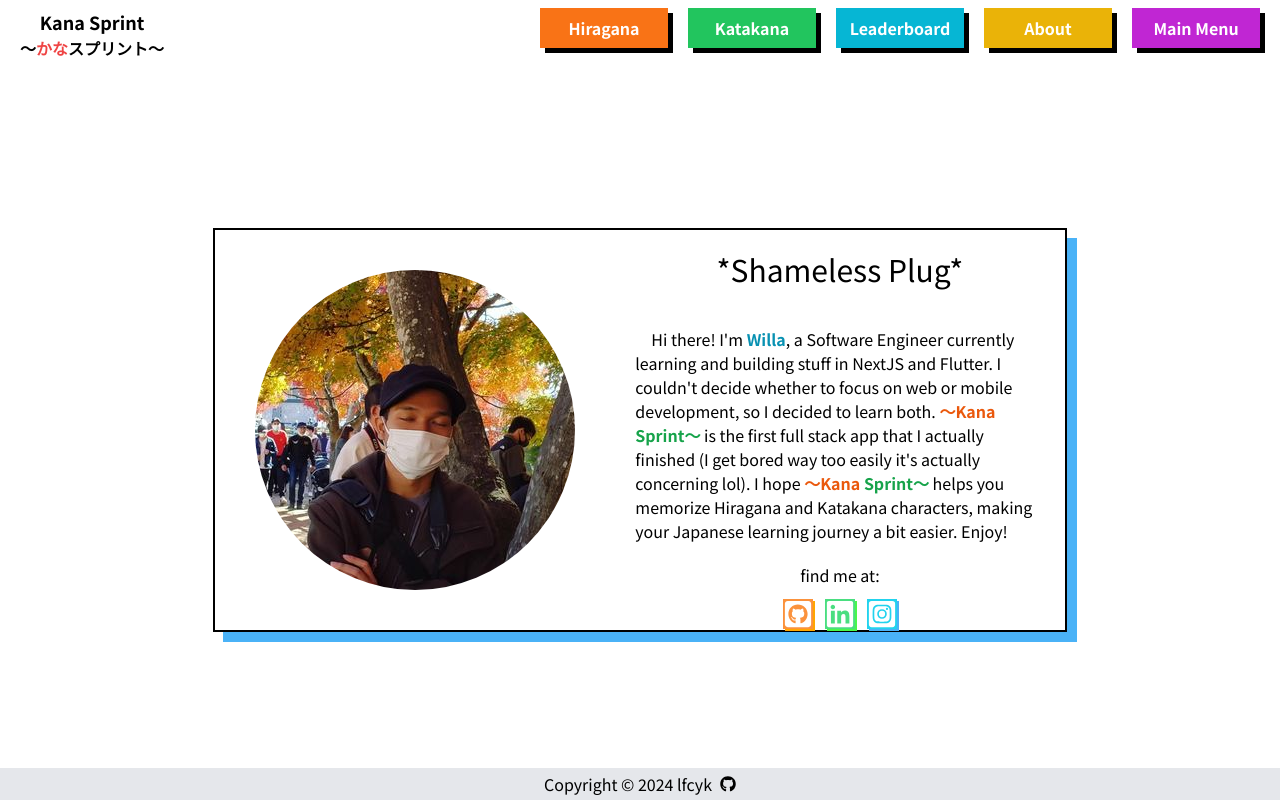
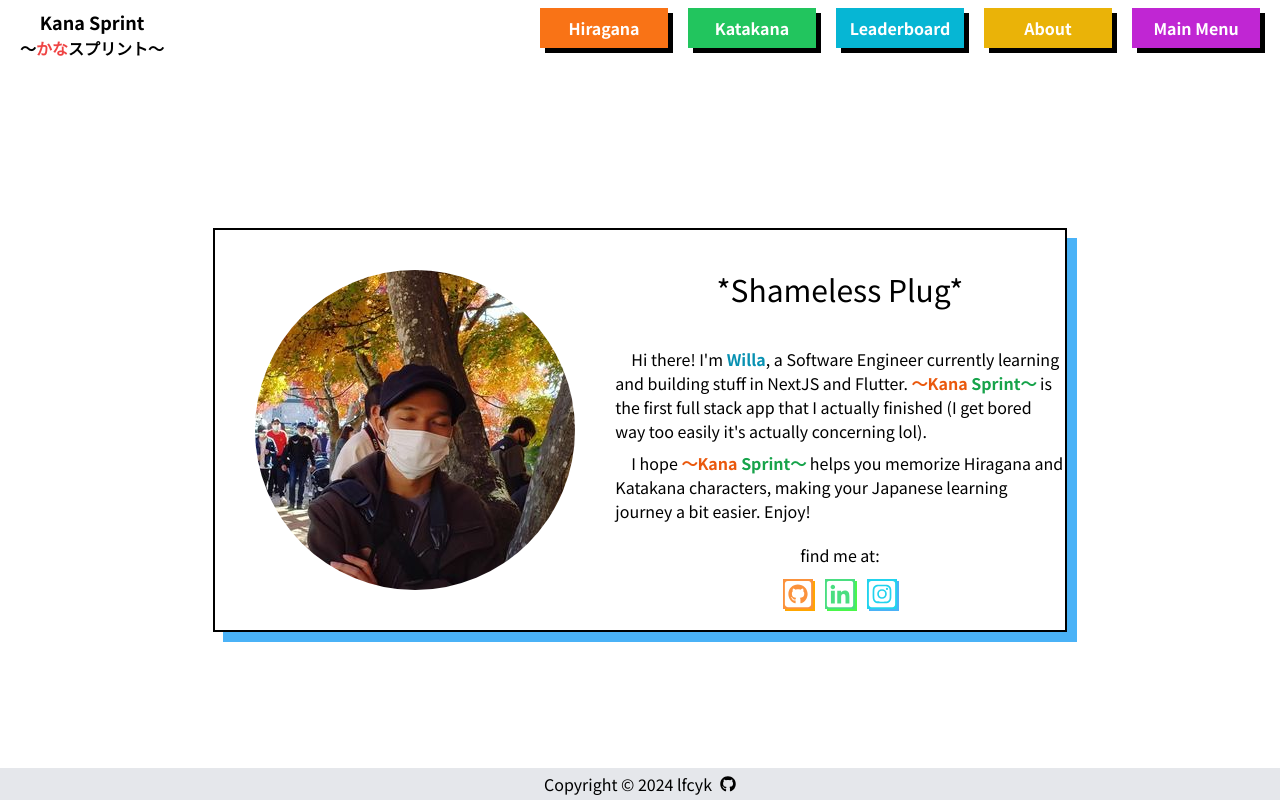
Before and after one commit to lfcyk/kana-sprint, a Next.js app: page /about in a window 1280 px wide. Built offline with nearby package versions, Linux system fonts and the light colour scheme.

Commit message:
kana-sprint v1.0.0

```diff
--- a/src/app/about/page.js
+++ b/src/app/about/page.js
@@ -27,7 +27,8 @@ function About() {
                     />
                     <div className='flex flex-col items-center grow justify-center'>
                         <div className=' text-3xl m-5'>*Shameless Plug*</div>
-                        <p className=' text-md m-5 indent-4'>Hi there! I'm <span className='text-cyan-600 font-bold'>Willa</span>, a Software Engineer currently learning and building stuff in NextJS and Flutter. I couldn't decide whether to focus on web or mobile development, so I decided to learn both. <span className='text-orange-600 font-bold'>～Kana</span> <span className='text-green-600 font-bold'>Sprint～</span> is the first full stack app that I actually finished (I get bored way too easily it's actually concerning lol). I hope <span className='text-orange-600 font-bold'>～Kana</span> <span className='text-green-600 font-bold'>Sprint～</span> helps you memorize Hiragana and Katakana characters, making your Japanese learning journey a bit easier. Enjoy!</p>
+                        <p className=' text-md mt-5 indent-4'>Hi there! I'm <span className='text-cyan-600 font-bold'>Willa</span>, a Software Engineer currently learning and building stuff in NextJS and Flutter. <span className='text-orange-600 font-bold'>～Kana</span> <span className='text-green-600 font-bold'>Sprint～</span> is the first full stack app that I actually finished (I get bored way too easily it's actually concerning lol). </p>
+                        <p className=' text-md mb-5 mt-2 indent-4'>I hope <span className='text-orange-600 font-bold'>～Kana</span> <span className='text-green-600 font-bold'>Sprint～</span> helps you memorize Hiragana and Katakana characters, making your Japanese learning journey a bit easier. Enjoy!</p>
                         <div className='flex flex-col items-center gap-3'>
                             <div>find me at:</div>
                             <div className='flex flex-row gap-3 text-3xl'>
```
